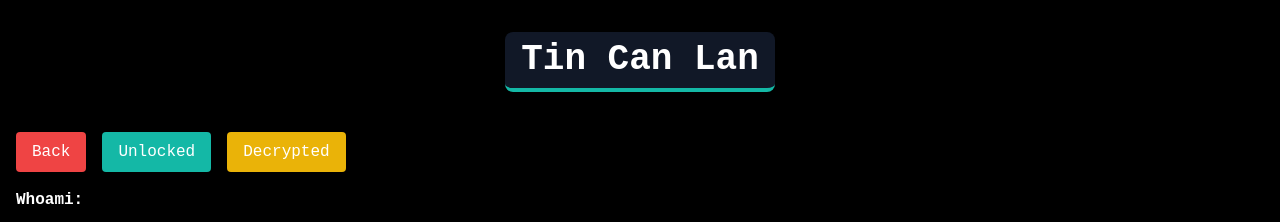
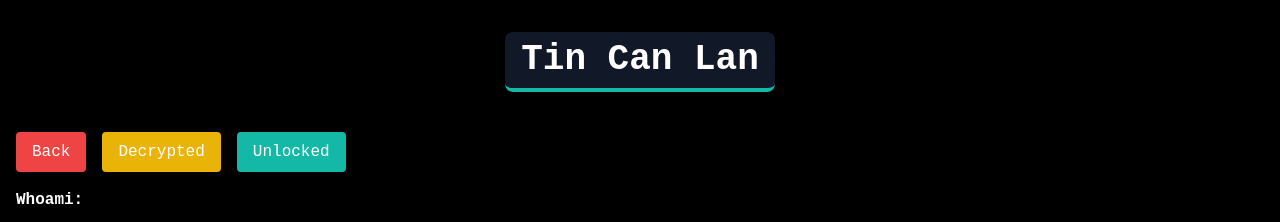
Before and after one commit to Pandora401/TinCanLan, a Next.js app: page / in a window 1280 px wide. Both pictures are taken after a click on the button "Host". Shown: the top 222 px of the page. Built offline with nearby package versions, Linux system fonts and the light colour scheme; no server answers.

Commit message:
handling decrypt all button gracefully and locked/unlocked state only when needed

```diff
--- a/components/Chat.tsx
+++ b/components/Chat.tsx
@@ -217,7 +217,7 @@ const Chat: React.FC = () => {
   };
 
   if (showConfig) {
-    return <Config onSave={handleSaveConfig} onHost={handleHostServer}/>;
+    return <Config onSave={handleSaveConfig} onHost={handleHostServer} />;
   }
 
   return (
@@ -231,21 +231,21 @@ const Chat: React.FC = () => {
           Back
         </button>
 
-        {/* Toggle Decryption Mode Button */}
-        <button
-          onClick={toggleDecryptionMode}
-          className="mb-4 mr-4 px-4 py-2 bg-teal-500 text-white rounded w-min"
-        >
-          {alwaysDecrypt ? 'Locked' : 'Unlocked'}
-        </button>
-
         {/* Decrypt All Button */}
         <button
           onClick={toggleDecryptAll}
-          className="mb-4 px-4 py-2 bg-yellow-500 text-white rounded w-min"
+          className="mb-4 mr-4 px-4 py-2 bg-yellow-500 text-white rounded w-min"
         >
           {decryptAll ? 'Encrypted' : 'Decrypted'}
         </button>
+
+        {/* Toggle Decryption Mode Button */}
+        {!decryptAll && <button
+          onClick={toggleDecryptionMode}
+          className="mb-4 px-4 py-2 bg-teal-500 text-white rounded w-min"
+        >
+          {alwaysDecrypt ? 'Locked' : 'Unlocked'}
+        </button>}
       </div>
       {/* Message Area */}
       <div className="flex-1 overflow-y-auto mb-16">
```
